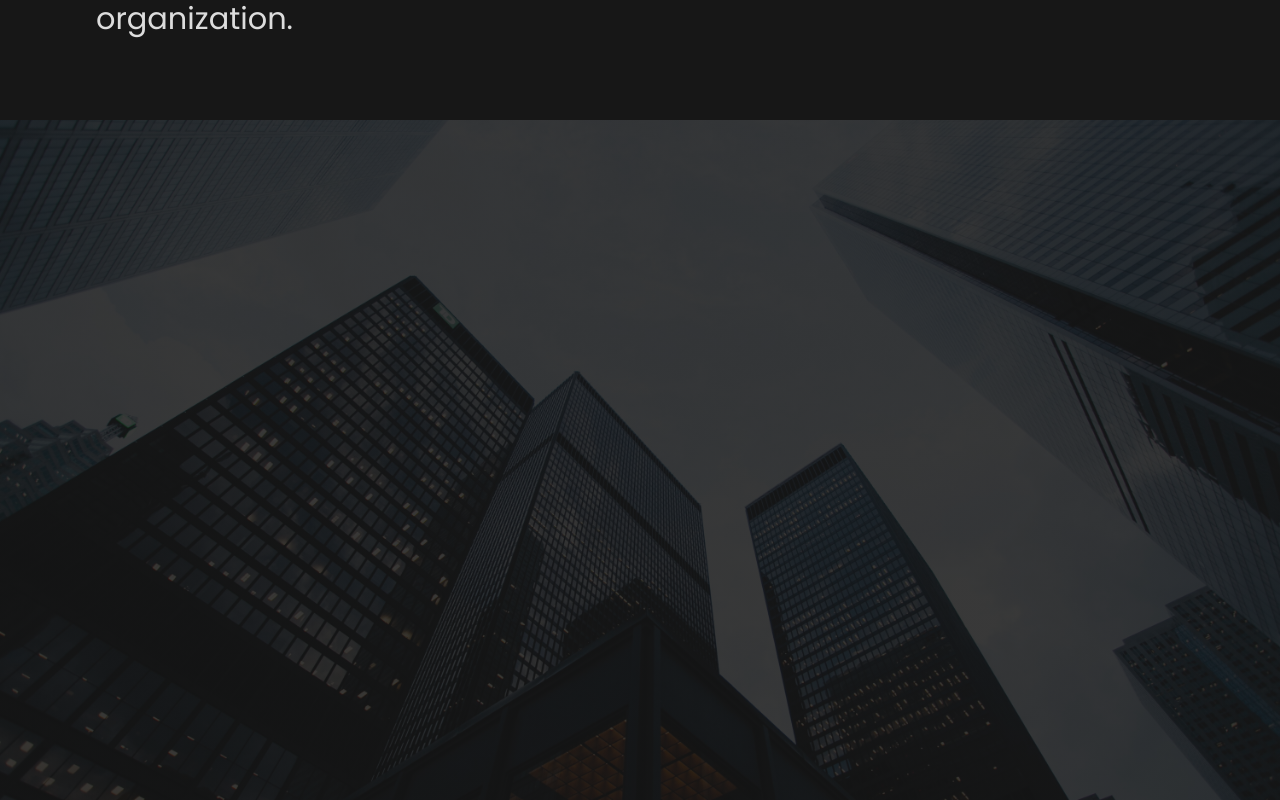
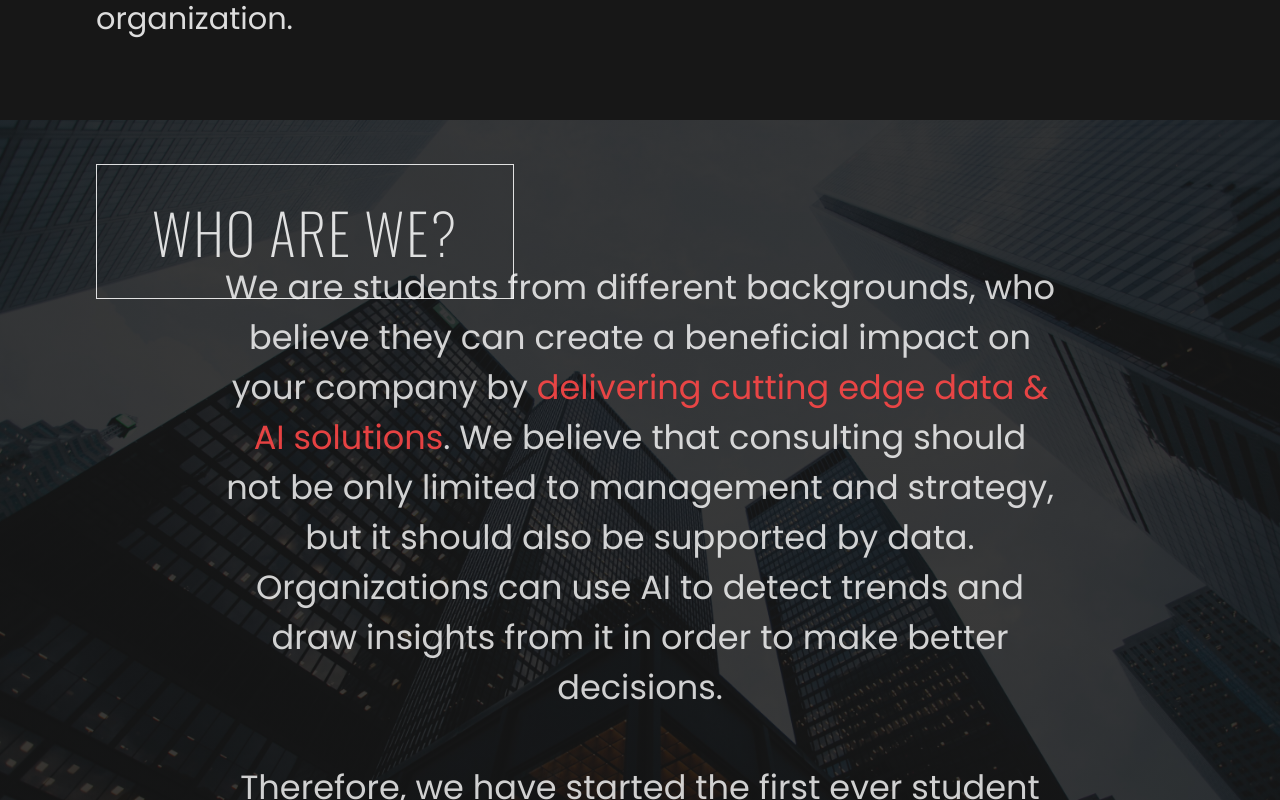
Before and after one commit to eonc21/alphashift-website, a Vue app: page / in a window 1280 px wide. Shown: the part 680-1480 px from the top of the page. Built offline with nearby package versions, Linux system fonts and the light colour scheme.

Commit message:
Finish second 'who are we' page

```diff
--- a/src/App.vue
+++ b/src/App.vue
@@ -36,12 +36,13 @@ export default {
 
 <style>
 
+
 body {
   padding: 0;
   margin: 0;
   border: 0;
-  max-width: 100%;
-  display: flex;
+  overflow-x: auto;
+  /* display: flex; */
 }
 
 body::-webkit-scrollbar {
@@ -57,18 +58,15 @@ body::-webkit-scrollbar-thumb {
 }
 
 #app {
-  font-family: Avenir, Helvetica, Arial, sans-serif;
   text-align: center;
-  color: #2c3e50;
-  padding: 0;
-  margin: 0;
-  border: 0;
 
 }
 
 .page {
   width: 100%;
   height: fit-content;
+  scroll-behavior: smooth;
+
 
 }
 
@@ -76,6 +74,5 @@ body::-webkit-scrollbar-thumb {
   height: 100vh;
   width: 100vw;
   max-width: 100%;
-
 }
 </style>
--- a/src/components/MenuButton.vue
+++ b/src/components/MenuButton.vue
@@ -9,7 +9,7 @@
 
         name: 'MenuButton',
 
-        component: {
+        components: {
 
         },
 
--- /dev/null
+++ b/src/components/PageHeader.vue
@@ -0,0 +1,35 @@
+<template>
+    <div id='header'>
+        <text>{{ text }}</text>
+
+    </div>
+</template>
+
+<script>
+    export default {
+        name: "PageHeader",
+
+        props: {
+            text: String,
+            styling: String,
+        }
+
+    }
+</script>
+
+<style scoped>
+@import url('https://fonts.googleapis.com/css2?family=Oswald:wght@200;300;400&display=swap');
+
+#header {
+    width:fit-content;
+    height: fit-content;
+    padding: 25px 55px 25px 55px;
+    font-size: 3.5rem;
+    letter-spacing: 2px;
+    font-weight: 200;
+    color: rgba(255, 255, 255, 0.85);
+    font-family: 'Oswald', sans-serif;
+    border: rgba(255, 255, 255, 0.85) solid 1px;
+}
+
+</style>
--- /dev/null
+++ b/src/components/WeAre.vue
@@ -0,0 +1,47 @@
+<template>
+    <div id='text-container'>
+        <p>We are students from different backgrounds, who believe they can create a beneficial impact on your company by <span>delivering cutting edge data & AI solutions</span>. We believe that consulting should not be only limited to management and strategy, but it should also be supported by data. Organizations can use AI to detect trends and draw insights from it
+in order to make better decisions.
+
+<br/> <br/>Therefore,  we have started the first ever student based AI & Data Consultancy organization, AlphaShift Consulting Group.</p>
+
+
+    </div>
+</template>
+
+<script>
+    export default {
+        name: 'WeAre',
+
+        props: {
+            text: String,
+        }
+
+    }
+</script>
+
+<style scoped>
+@import url('https://fonts.googleapis.com/css2?family=Poppins:ital,wght@0,200;0,300;0,400;1,200;1,300&display=swap');
+
+
+#text-container {
+    display: inline-block;
+    width: 80%;
+    font-family: 'Poppins', sans-serif;
+    color: rgba(255, 255, 255, 0.80);
+    font-size: 2.1rem;
+
+
+}
+
+p {
+    width: 90%;
+    align-self: center;
+}
+
+span {
+    color: #ff4747e3;
+
+}
+
+</style>
--- a/src/components/pages/WhoAreWe.vue
+++ b/src/components/pages/WhoAreWe.vue
@@ -1,11 +1,28 @@
 <template>
     <div id="who-we-are-page">
+        <div id="text-container">
+            <PageHeader text="WHO ARE WE?" />
+            <WeAre />
+        </div>
 
     </div>
 </template>
 
 <script>
+import PageHeader from "../PageHeader.vue"
+import WeAre from "../WeAre.vue"
     export default {
+
+        name: 'WhoAreWe',
+
+        components: {
+            PageHeader,
+            WeAre,
+        },
+
+        props: {
+
+        },
 
     }
 </script>
@@ -13,6 +30,9 @@
 <style scoped>
 
 #who-we-are-page {
+    display: flex;
+    justify-content: center;
+    align-items: center;
     width: 100%;
     height: 100%;
     background-image: linear-gradient(0deg, rgba(22, 22, 22, 0.85), rgba(22, 22, 22, 0.85)), url('../../assets/landing.jpg');
@@ -20,4 +40,13 @@
     background-size: cover;
 }
 
+#text-container {
+    width: 85%;
+    height: 85%;
+    display: flex;
+    align-self: center;
+    justify-content: center;
+    flex-direction: column;
+}
+
 </style>
```
